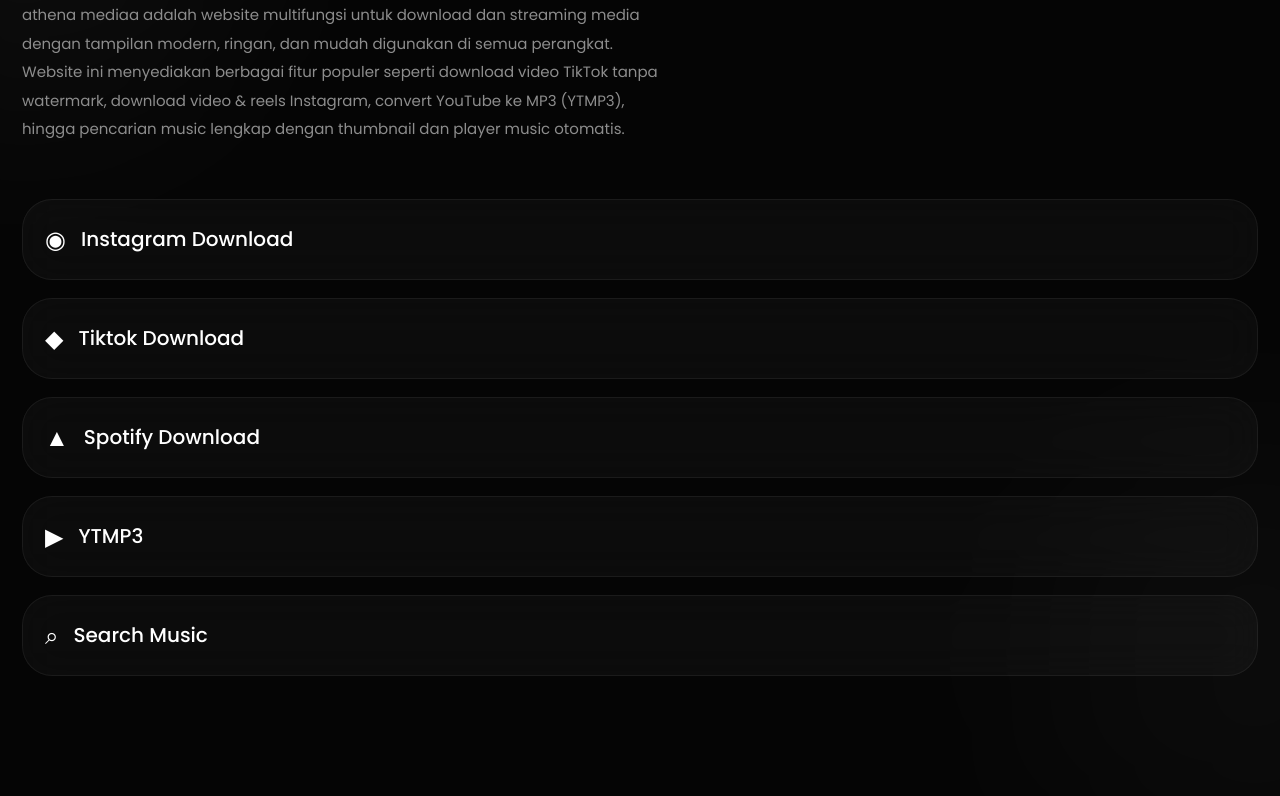
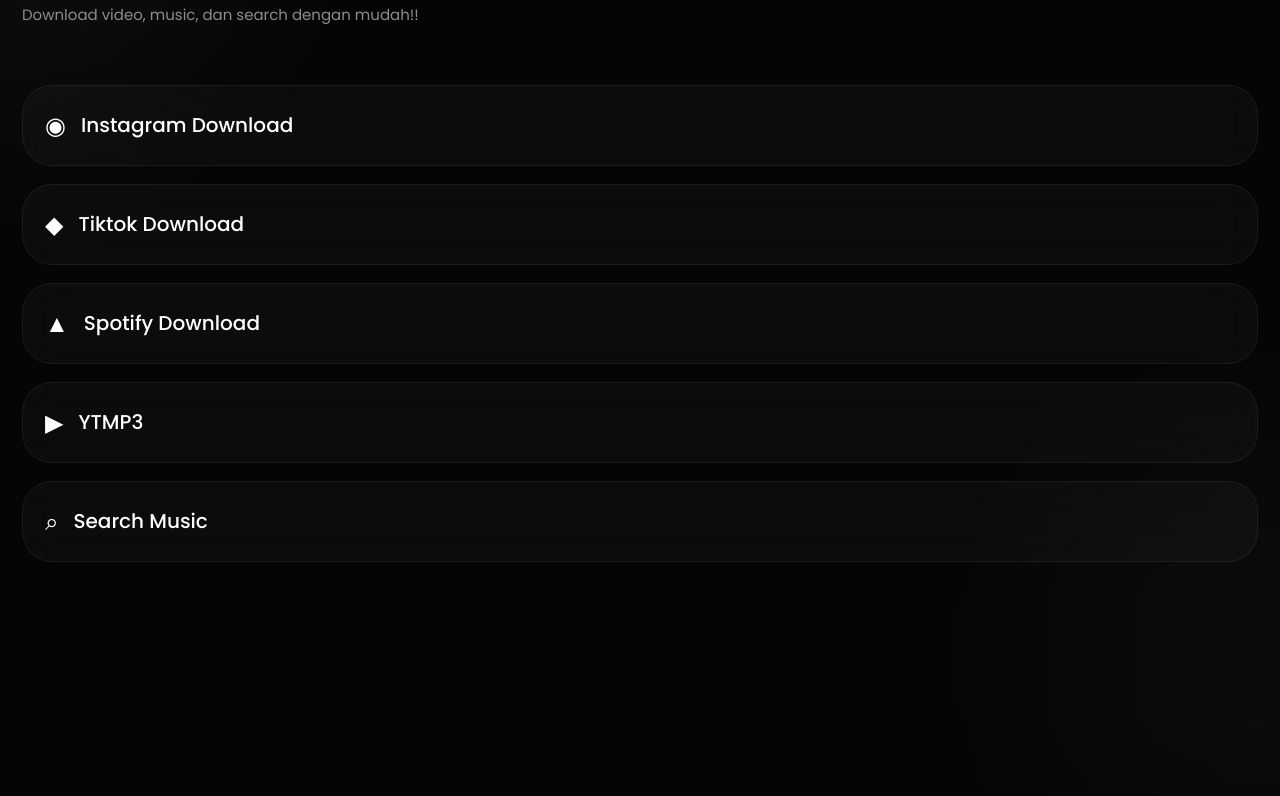
Before and after one commit to KaizidecID/athena-media, a website: page views/dashboard.html in a window 1280 px wide. Shown: the part 120-916 px from the top of the page. After the commit the page ends 802 px from the top, so only its background shows below. Drawn offline with Linux system fonts and the light colour scheme.

Commit message:
Add files via upload

```diff
--- a/views/dashboard.html
+++ b/views/dashboard.html
@@ -15,11 +15,11 @@
 <body>
 
 <h1 class="logo">
-ATHENA <span>MEDIA</span>
+ATHENA<span>MEDIA</span>
 </h1>
 
 <p class="desc">
-athena mediaa adalah website multifungsi untuk download dan streaming media dengan tampilan modern, ringan, dan mudah digunakan di semua perangkat. Website ini menyediakan berbagai fitur populer seperti download video TikTok tanpa watermark, download video & reels Instagram, convert YouTube ke MP3 (YTMP3), hingga pencarian music lengkap dengan thumbnail dan player music otomatis.
+Download video, music, dan search dengan mudah!!
 </p>
 
 <div class="menu">
```
